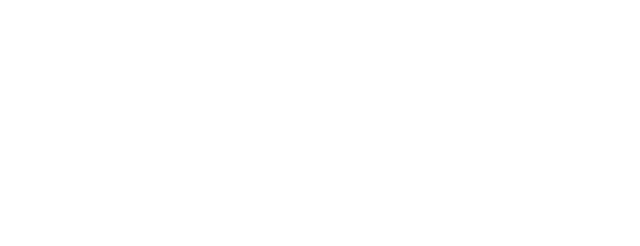
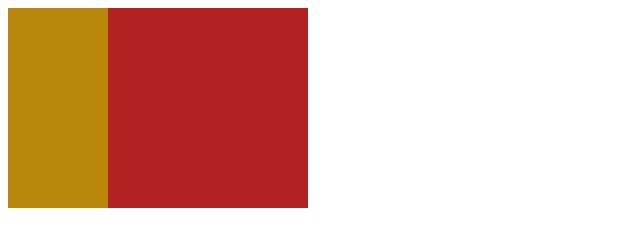
Before and after one commit to gombobbaeng/today-i-learned, a plain HTML site: page index.html in a window 1280 px wide. Shown: the whole page, without its empty margins (0-640 px from the left). Drawn offline with Linux system fonts and the light colour scheme.

Commit message:
feat: Study about css inherit

```diff
--- a/style.css
+++ b/style.css
@@ -1,11 +1,11 @@
-[type] {
-    background-color: skyblue;
+.parent {
+    width: 300px;
+    height: 200px;
+    background-color: firebrick;
 }
 
-[type="password"] {
-    background-color: slateblue;
+.child {
+    width: 100px;
+    height: inherit;
+    background-color: darkgoldenrod;
 }
-
-[data-fruitname] {
-    color: springgreen;
-}
```
